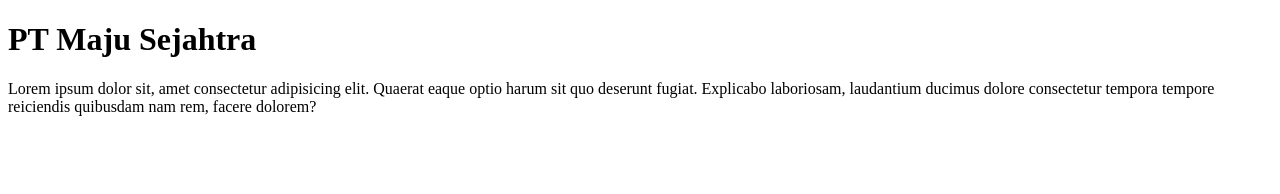
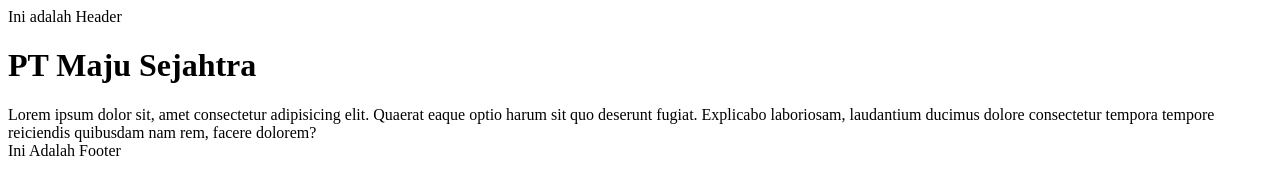
Before and after one commit to silvanusthesia/CompanyProfile, a plain HTML site: page index.html in a window 1280 px wide. Drawn offline with Linux system fonts and the light colour scheme.

Commit message:
membuat header dan footer

```diff
--- a/index.html
+++ b/index.html
@@ -6,8 +6,10 @@
     <title>Latihan</title>
 </head>
 <body>
+    <header>Ini adalah Header</header>
    <h1>PT Maju Sejahtra</h1>
 
    <div>Lorem ipsum dolor sit, amet consectetur adipisicing elit. Quaerat eaque optio harum sit quo deserunt fugiat. Explicabo laboriosam, laudantium ducimus dolore consectetur tempora tempore reiciendis quibusdam nam rem, facere dolorem?</div>
+   <footer>Ini Adalah Footer</footer>
 </body>
 </html>
```
